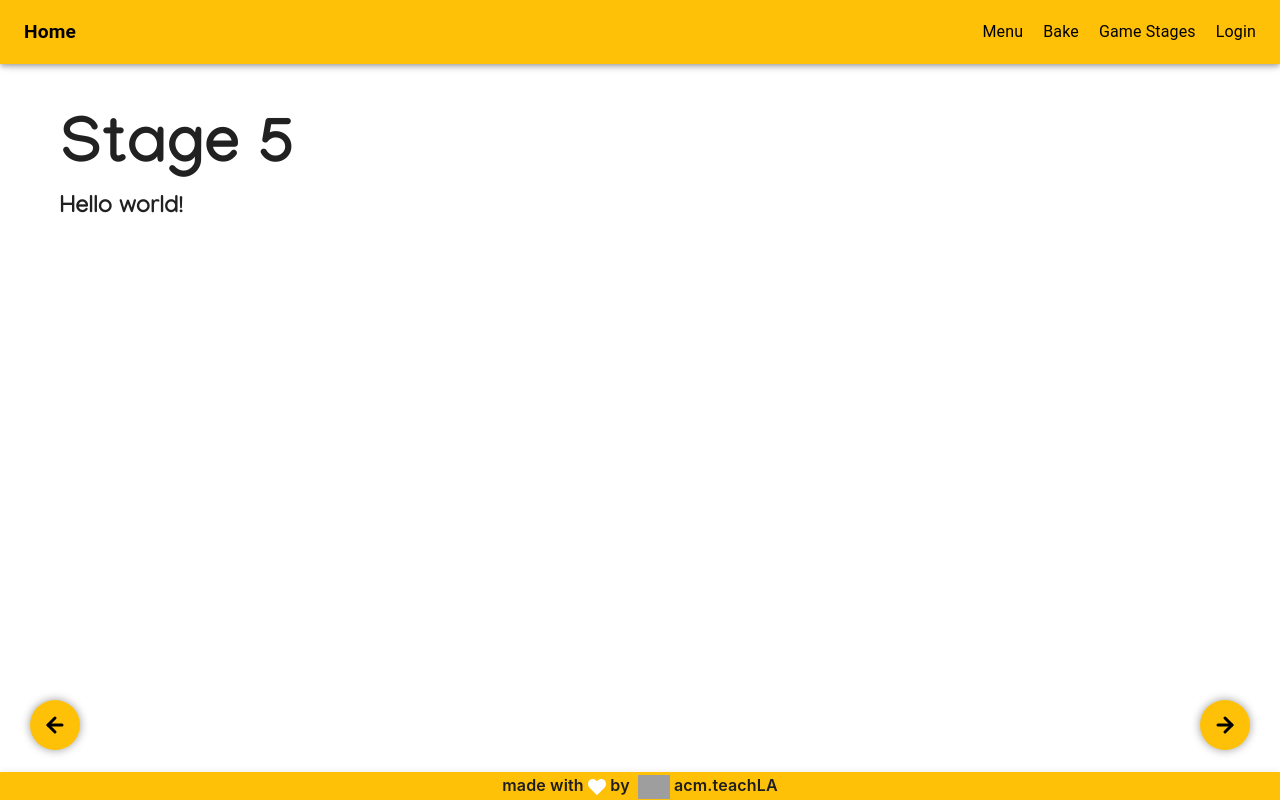
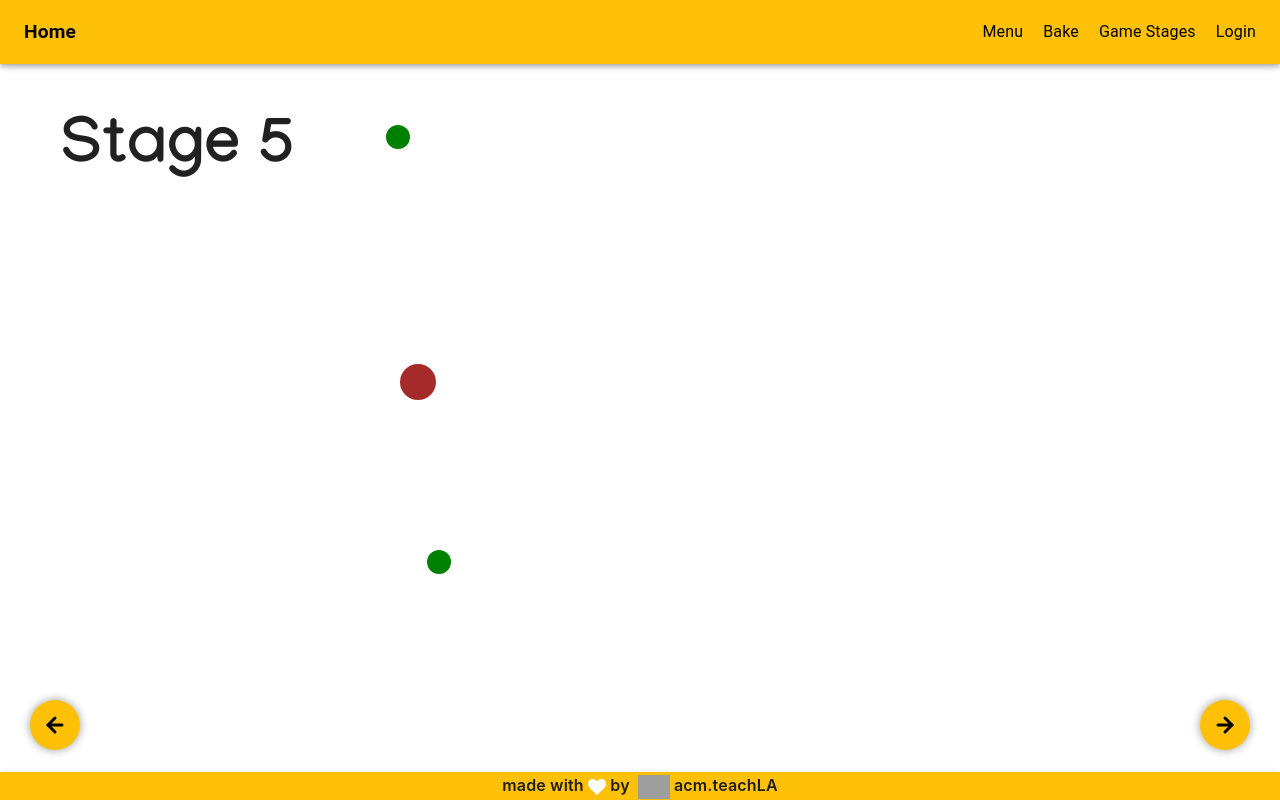
Before and after one commit to uclaacm/cookie-jar, a React (Vite) app: page /stage5 in a window 1280 px wide. Built offline with nearby package versions, Linux system fonts and the light colour scheme; grey boxes are pictures that could not be loaded.

Commit message:
Display zombies moving towards player

```diff
--- a/src/components/stages/Stage5.tsx
+++ b/src/components/stages/Stage5.tsx
@@ -1,21 +1,142 @@
-import React from "react"
+import React from "react";
+import { useState, useRef, useEffect } from "react";
 import { Link } from "react-router-dom";
 import { ArrowLeft } from "lucide-react";
 import { ArrowRight } from "lucide-react";
 import "../../styles/Stage5.scss";
 
+// TODO: names; also think about how to properly determine these (maybe use viewport units)
+// TODO: make it behave well when the window resizes
+const SCALING_FACTOR = 0.25;
+const ORIGIN_X = 400;
+const ORIGIN_Y = 400;
+const STARTING_DISTANCE = 1024;
+
+// TODO: adjust this value (maybe change speed as a function of time)
+const DEFAULT_SPEED = 6;
+
+// number of ticks between zombie spawns
+const TICKS_PER_SPAWN = 50;
+const MILLISECONDS_PER_TICK = 100;
+
+// from https://overreacted.io/making-setinterval-declarative-with-react-hooks/
+function useInterval(callback: () => void, delay: number) {
+  const savedCallback = useRef();
+
+  // Remember the latest callback.
+  useEffect(() => {
+    savedCallback.current = callback;
+  }, [callback]);
+
+  // Set up the interval.
+  useEffect(() => {
+    function tick() {
+      savedCallback.current();
+    }
+    if (delay !== null) {
+      let id = setInterval(tick, delay);
+      return () => clearInterval(id);
+    }
+  }, [delay]);
+}
+
+interface ZombieData {
+  readonly distance: number; // distance from the player
+  readonly angle: number; // in radians
+  readonly speed: number;
+  readonly key: number; // just for the key; TODO: see if it should be called "id"
+}
+
+// TODO: maybe make this an abstract class and have the different states be the concrete classes (using the State design pattern)
+// note: all methods are pure
+class Zombie {
+  readonly data: ZombieData; // TODO: maybe call this "props"
+  // TODO: is there a way to avoid having to type `.data` all the time? e.g. writing `this.distance` instead of `this.data.distance`?
+
+  // code outside this class shouldn't call the constructor.
+  // instead, create Zombie objects using newZombie() or Zombie.step().
+  constructor(data: ZombieData) {
+    this.data = data;
+  }
+
+  // TODO: address different zombie states
+  step(): Zombie {
+    // TODO: check if the player loses a life
+
+    return new Zombie({
+      ...this.data,
+      distance: this.data.distance - this.data.speed
+    });
+  }
+
+  // TODO: ensure the name and type of this function are right
+  asComponent(): React.ReactElement {
+    // TODO: function to map game coordinates onto "physical" coordinates
+    // TODO: it seems that somehow, either the zombies or player aren't aligned (not sure if this is a calculation issue or a CSS issue); the center of a zombie doesn't necessarily pass through the center of the player when the zombie passes over the player (while the zombie hitting the player is not yet handled)
+    const x = ORIGIN_X + SCALING_FACTOR * this.data.distance * Math.cos(this.data.angle);
+    const y = ORIGIN_Y + SCALING_FACTOR * this.data.distance * Math.sin(this.data.angle);
+
+    // TODO: get classNames (list of CSS classes) from the state of the zombie
+    return (
+      <div className="zombie" style={{left: x, bottom: y}} key={this.data.key} />
+    );
+  }
+
+  // TODO: handle zombies being clicked
+  // (maybe allow the Game component to pass in a callback/handler)
+}
+
+function newZombie(speed: number, key: number): Zombie {
+  return new Zombie({
+    distance: STARTING_DISTANCE,
+    angle: 2 * Math.PI * Math.random(),
+    speed: speed,
+    key: key
+  });
+}
+
+function Game() {
+  const [count, setCount] = useState(0); // for keeping track of the key to assign to zombies
+  const [tick, setTick] = useState(0); // current game tick (used to keep track of things that take multiple ticks to happen)
+  const [zombies, setZombies] = useState<Zombie[]>([]);
+
+  function spawnZombie() {
+    // TODO: when to pass a function into a `set` function and when to directly pass the new value?
+    setZombies(prev => [...prev, newZombie(DEFAULT_SPEED, count)]);
+    setCount(count + 1);
+    console.log(`Spawned zombie #${count}`);
+  }
+
+  function gameTick() {
+    setZombies((zombies) => zombies.map((zombie) => zombie.step()));
+    if (tick % TICKS_PER_SPAWN == 0) {
+      spawnZombie()
+    }
+    setTick(tick + 1);
+  }
+
+  useInterval(gameTick, MILLISECONDS_PER_TICK);
+
+  return (
+    <>
+      <div className="player" style={{left: ORIGIN_X, bottom: ORIGIN_Y}} />
+      {zombies.map((zombie) => zombie.asComponent())}
+    </>
+  );
+}
+
 const Stage5: React.FC = () => {
   return (
     <div className="stage5-container">
       <h1>Stage 5</h1>
-      <p>
-        Hello world!
-      </p>
+
+      <Game />
 
       <Link to="/stage4" className="back-button">
         <ArrowLeft />
       </Link>
 
+      {/* TODO: hide this until the game has been won */}
       <Link to="/stage6" className="next-button">
         <ArrowRight />
       </Link>
--- a/src/styles/Stage5.scss
+++ b/src/styles/Stage5.scss
@@ -63,3 +63,23 @@
     }
   }
 }
+
+// specific to this stage
+// TODO: make sure this is the right way to do this
+// (in particular whether the units for the width and height are good; how do they show up on differently-sized screens?)
+.zombie {
+  position: absolute;
+  width: 24px;
+  height: 24px;
+  border-radius: 12px;
+  background-color: green;
+  cursor: pointer; // TODO: this actually depends on the zombie state (so does background-color); so have different classes for each state
+}
+
+.player {
+  position: absolute;
+  width: 36px;
+  height: 36px;
+  border-radius: 18px;
+  background-color: brown;
+}
```
